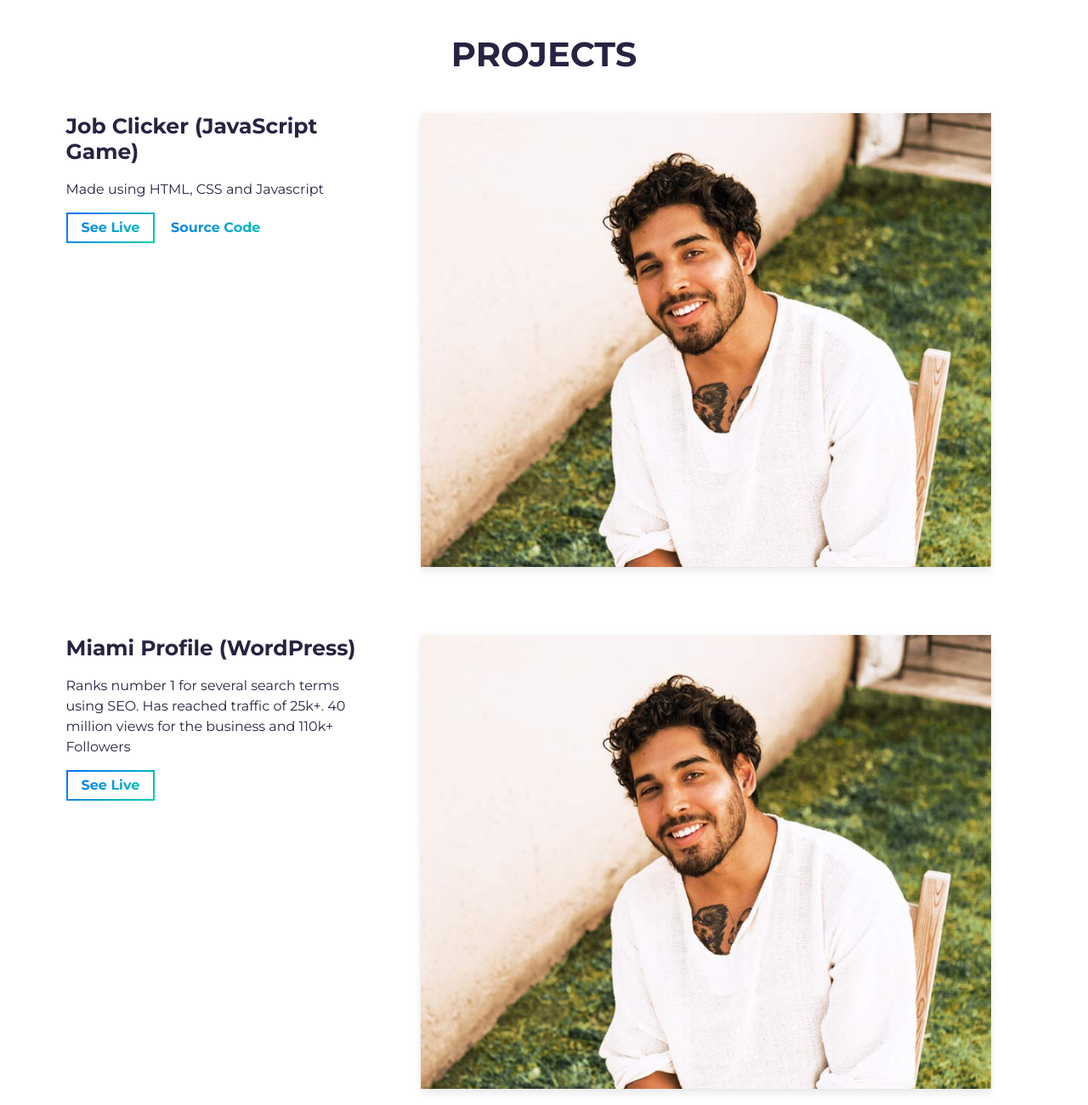
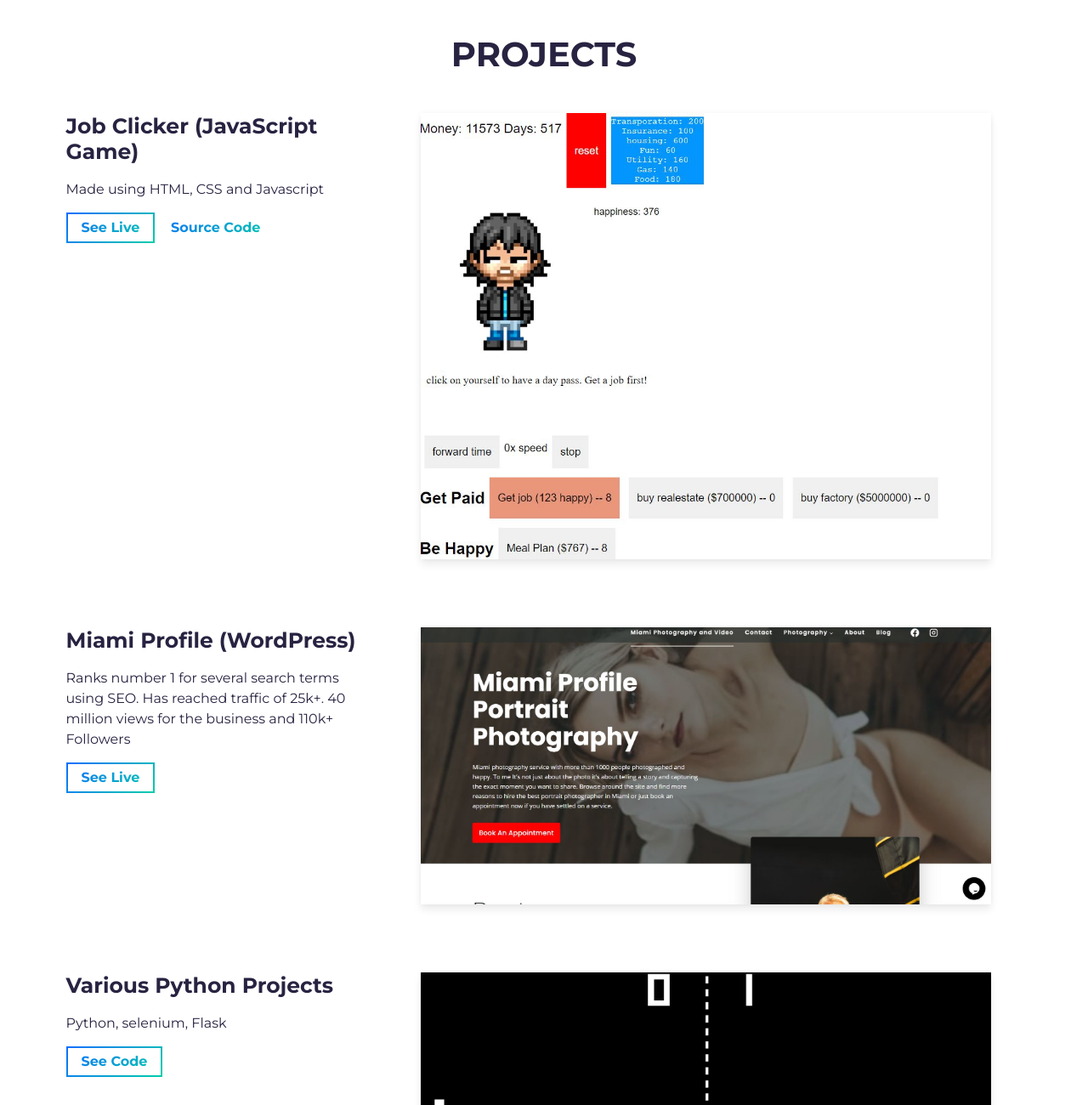
Before and after one commit to gonzalocdlp/gonzalocdlp.github.io, a website built with Parcel: page src/index.html in a window 1280 px wide. Shown: the part 1320-2620 px from the top of the page at 85% size. Built offline with nearby package versions, Linux system fonts and the light colour scheme.

Commit message:
Update index.html

```diff
--- a/src/index.html
+++ b/src/index.html
@@ -148,7 +148,7 @@
                     <img
                       alt="Project Image"
                       class="img-fluid"
-                      src="assets/profile.jpg"
+                      src="./assets/project1.jpg"
                     />
                   </div>
                 </a>
@@ -198,7 +198,7 @@
                     <img
                       alt="Project Image"
                       class="img-fluid"
-                      src="assets/profile.jpg"
+                      src="assets/project2.jpg"
                     />
                   </div>
                 </a>
@@ -308,7 +308,7 @@
             target="_blank"
             class="cta-btn cta-btn--resume"
             href="mailto:gonzalocdlp@gmail.com"
-            >Call to Action</a
+            >open mail</a
           >
         </div>
       </div>
```
